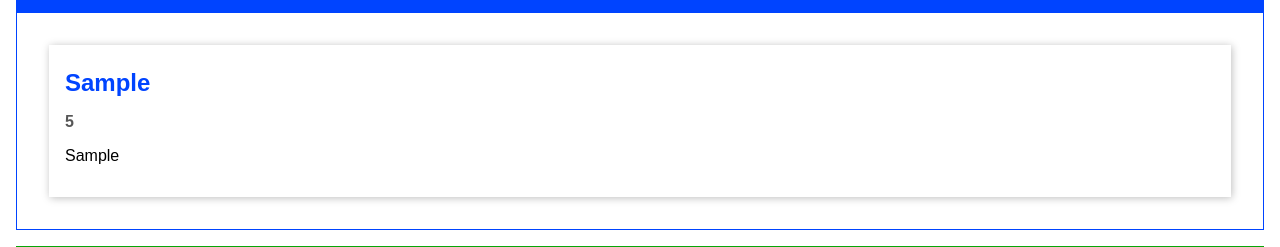
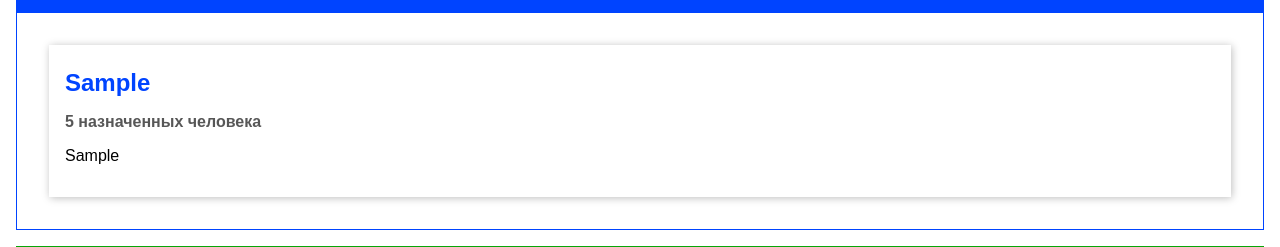
Before and after one commit to Moscow89er/drag-and-drop-typescript, a website with bundled scripts: page index.html in a window 1280 px wide. Both pictures are taken after typing "Sample", "Sample", "5" into the empty fields and a click on the button "ДОБАВИТЬ ПРОЕКТ". Shown: the part 379-626 px from the top of the page. Built offline with nearby package versions, Linux system fonts and the light colour scheme.

Commit message:
использование интерфейсов для реализации перетаскивания

```diff
--- a/app.css
+++ b/app.css
@@ -91,6 +91,7 @@
     box-shadow: 1px 1px 8px rgba(0, 0, 0, 0.26);
     padding: 1rem;
     margin: 1rem;
+    background: white;
 }
 
 .projects li h2 {
--- a/index.html
+++ b/index.html
@@ -27,7 +27,7 @@
       </form>
     </template>
     <template id="single-project">
-      <li>
+      <li draggable="true">
         <h2></h2>
         <h3></h3>
         <p></p>
--- a/src/app.ts
+++ b/src/app.ts
@@ -1,3 +1,15 @@
+// Drag && Drop Interfaces
+interface Draggable {
+    dragStartHandler(event: DragEvent): void;
+    dragEndHandler(event: DragEvent): void;
+}
+
+interface DragTarget {
+    dragOverHandler(event: DragEvent): void;
+    dropHandler(event: DragEvent): void;
+    dragLeaveHandler(event: DragEvent): void;
+}
+
 // Project Type
 enum ProjectStatus {
     Active,
@@ -141,8 +153,16 @@
 }
 
 // ProjectItem class
-class ProjectItem extends Component<HTMLUListElement, HTMLLIElement> {
+class ProjectItem extends Component<HTMLUListElement, HTMLLIElement> implements Draggable {
     private project: Project;
+
+    get persons() {
+        if (this.project.people === 1) {
+            return '1 назначенный человек';
+        } else {
+            return `${this.project.people} назначенных человека`;
+        }
+    }
 
     constructor(hostId: string, project: Project) {
         super('single-project', hostId, false, project.id);
@@ -152,11 +172,23 @@
         this.renderContent();
     }
 
-    configure() {}
+    @autobind
+    dragStartHandler(event: DragEvent) {
+        console.log(event);
+    }
+
+    dragEndHandler(_: DragEvent) {
+       console.log('DragEnd');
+    }
+
+    configure() {
+        this.element.addEventListener('dragstart', this.dragStartHandler);
+        this.element.addEventListener('dragend', this.dragEndHandler);
+    }
 
     renderContent() {
         this.element.querySelector('h2')!.textContent = this.project.title;
-        this.element.querySelector('h3')!.textContent = this.project.people.toString();
+        this.element.querySelector('h3')!.textContent = this.persons;
         this.element.querySelector('p')!.textContent = this.project.description;
     }
 }
```
Also changed, not shown: 1 other file.
